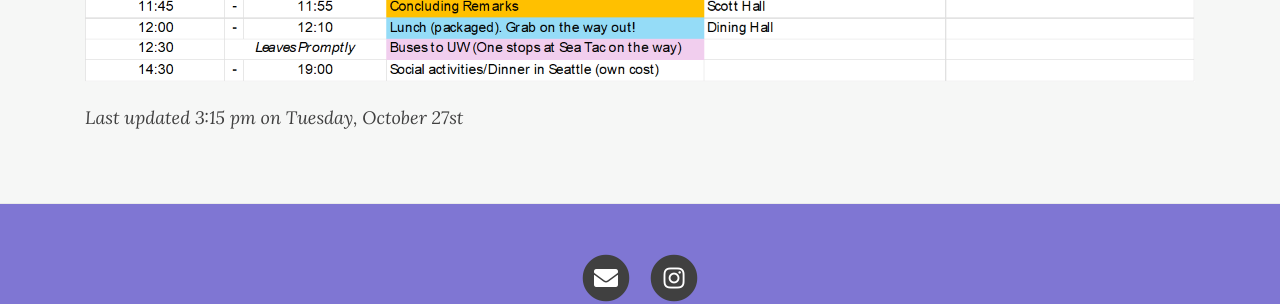
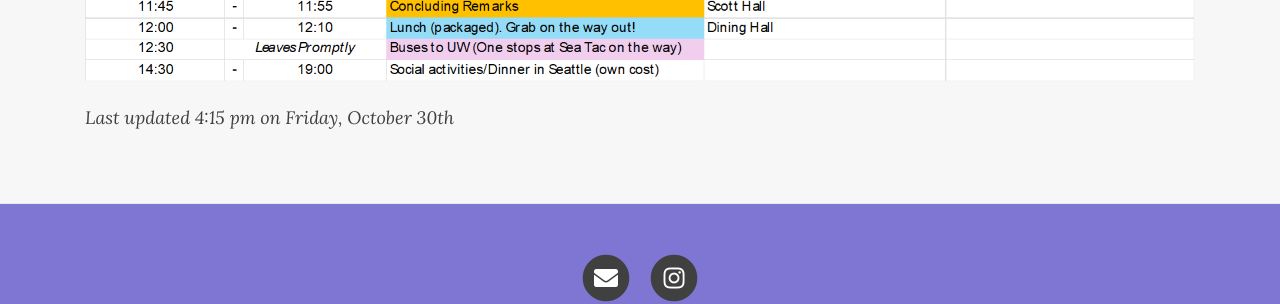
Before and after one commit to graduateclimateconference/graduateclimateconference.github.io, a Jekyll site: the page built from schedule.md, in a window 1280 px wide and 900 px high, scrolled down 1083 px. Shown: the part 463-767 px from the top of the window. Built offline with Jekyll 4.4.1, drawn with Linux system fonts in a browser that asks for light colours; nearby versions of some CDN libraries.

Commit message:
Update schedule.md

```diff
--- a/schedule.md
+++ b/schedule.md
@@ -9,6 +9,6 @@ cover-img: "/assets/img/pack1.jpeg"
 <img src="/assets/img/2026_Conference_Schedule_V3.png" alt="Conference schedule">
 </div>
 
-_Last updated 3:15 pm on Tuesday, October 27st_
+_Last updated 4:15 pm on Friday, October 30th_
 
 <!--[Abstracts](https://graduateclimateconference.github.io/pdf/GCC2024_abstracts.pdf)-->
```
